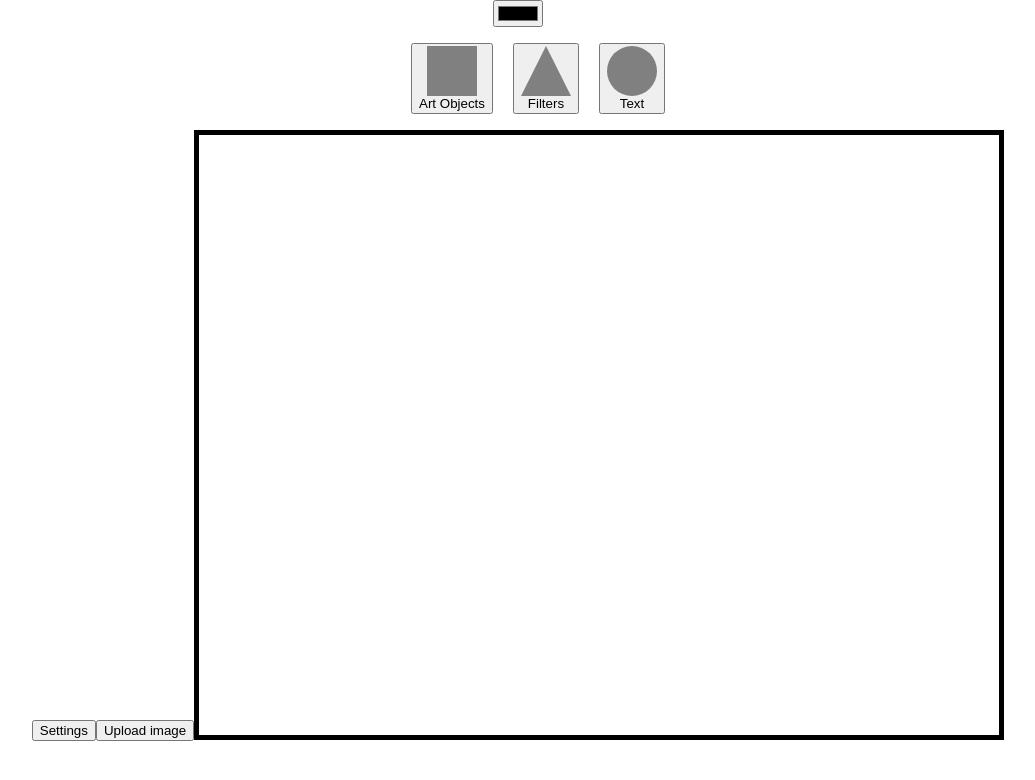
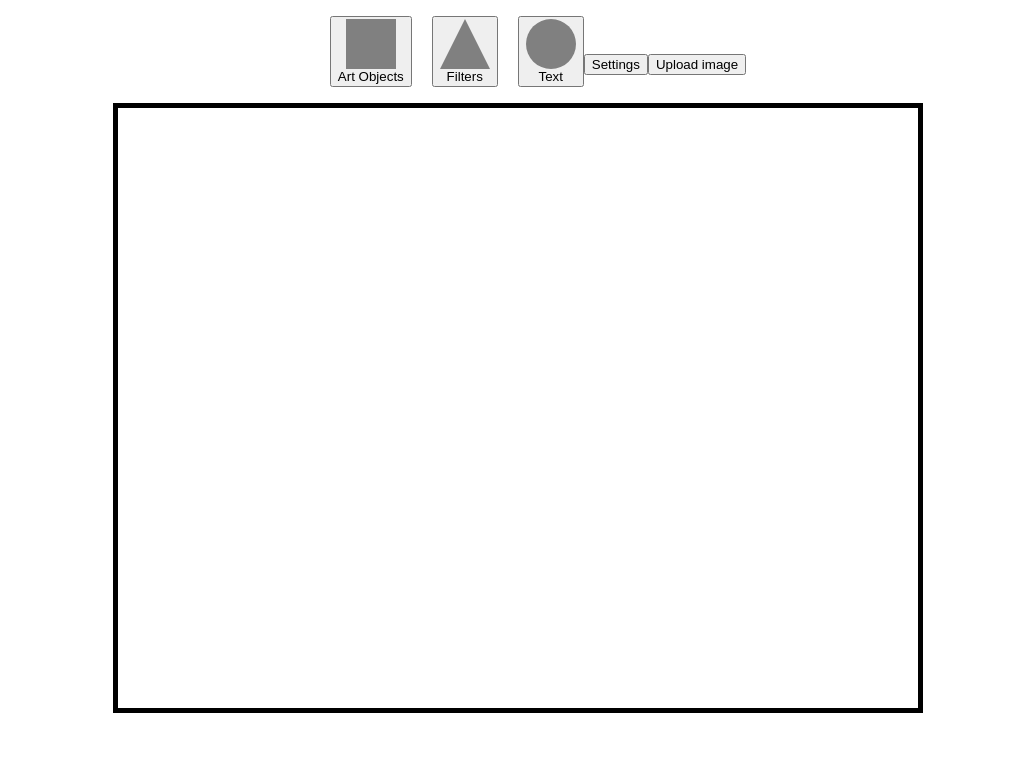
Before and after one commit to AkshachRd/pitch-cards, a React (Create React App) app: page / in a window 1280 px wide. Shown: the top 780 px of the page, without its empty margins (122-1157 px from the left). Built offline with nearby package versions, Linux system fonts and the light colour scheme.

Commit message:
Кнопки в Header теперь находятся по порядку. Удалены лишние кнопки.

```diff
--- /dev/null
+++ b/src/widgets/header/index.ts
@@ -0,0 +1 @@
+export * from "./ui";
--- a/src/widgets/header/ui/index.tsx
+++ b/src/widgets/header/ui/index.tsx
@@ -9,6 +9,7 @@ import {v4 as uuid4v} from "uuid";
 import {createCircle, createRect, createTriangle} from "shared/lib/canvas";
 import MenuItem from "entities/menuItem";
 import TextEditor from "features/textEditor";
+import "./styles.css";
 
 interface HeaderProps
 {
@@ -39,15 +40,8 @@ const Header = ({children}: HeaderProps) => {
             ]}
     ];
 
-    let color = "#000000";
-
     return (
-        <>
-            <ColorPicker
-                disabled={false}
-                value={color}
-                action={(color) => dispatch(editColor(color))}
-            />
+        <div className="header">
             <Menu>
                 {menuItems.map(({iconName, title, dropdownButtons}) =>
                     <MenuItem key={title} item={{iconName, title}}>
@@ -63,7 +57,7 @@ const Header = ({children}: HeaderProps) => {
                 </MenuItem>
             </Menu>
             {children}
-        </>
+        </div>
     )
 }
 
--- /dev/null
+++ b/src/widgets/header/ui/styles.css
@@ -0,0 +1,4 @@
+.header
+{
+    display: block ruby;
+}
```
